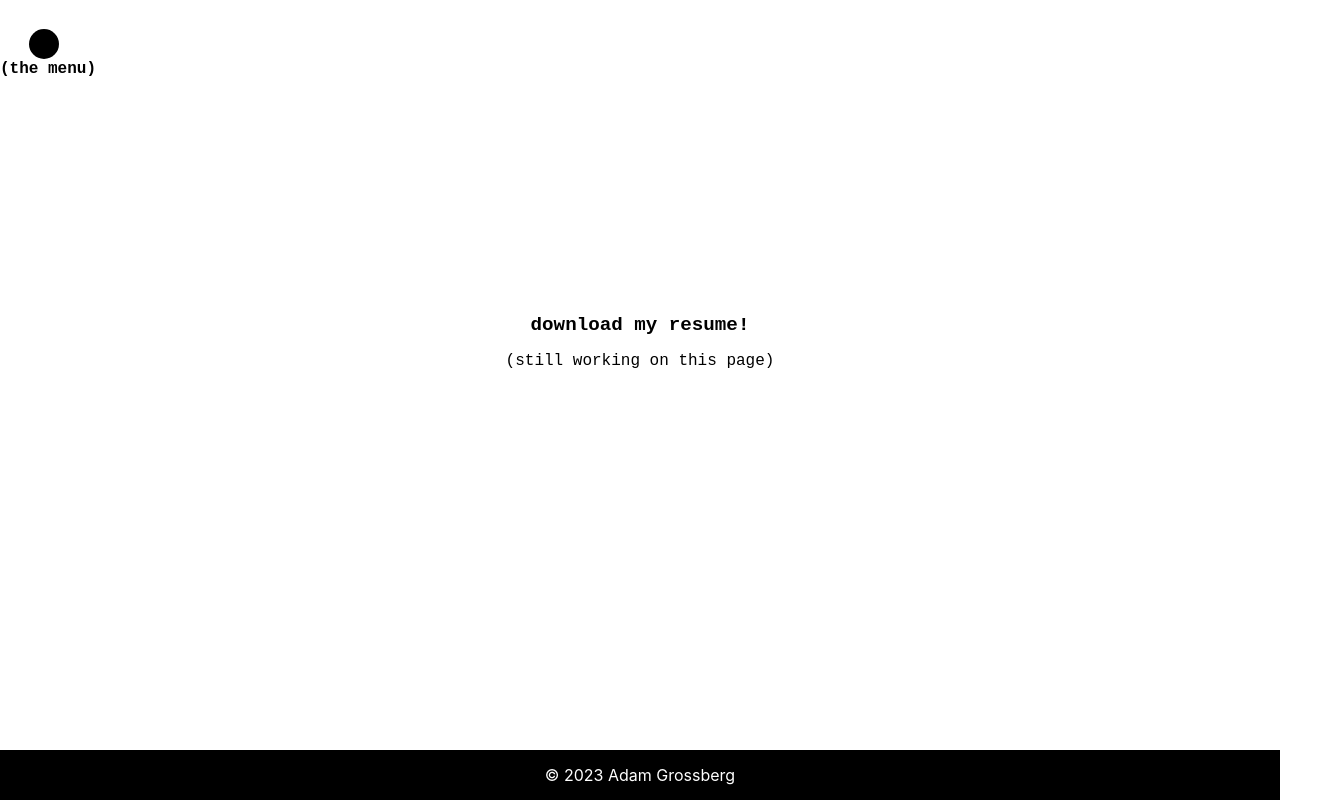
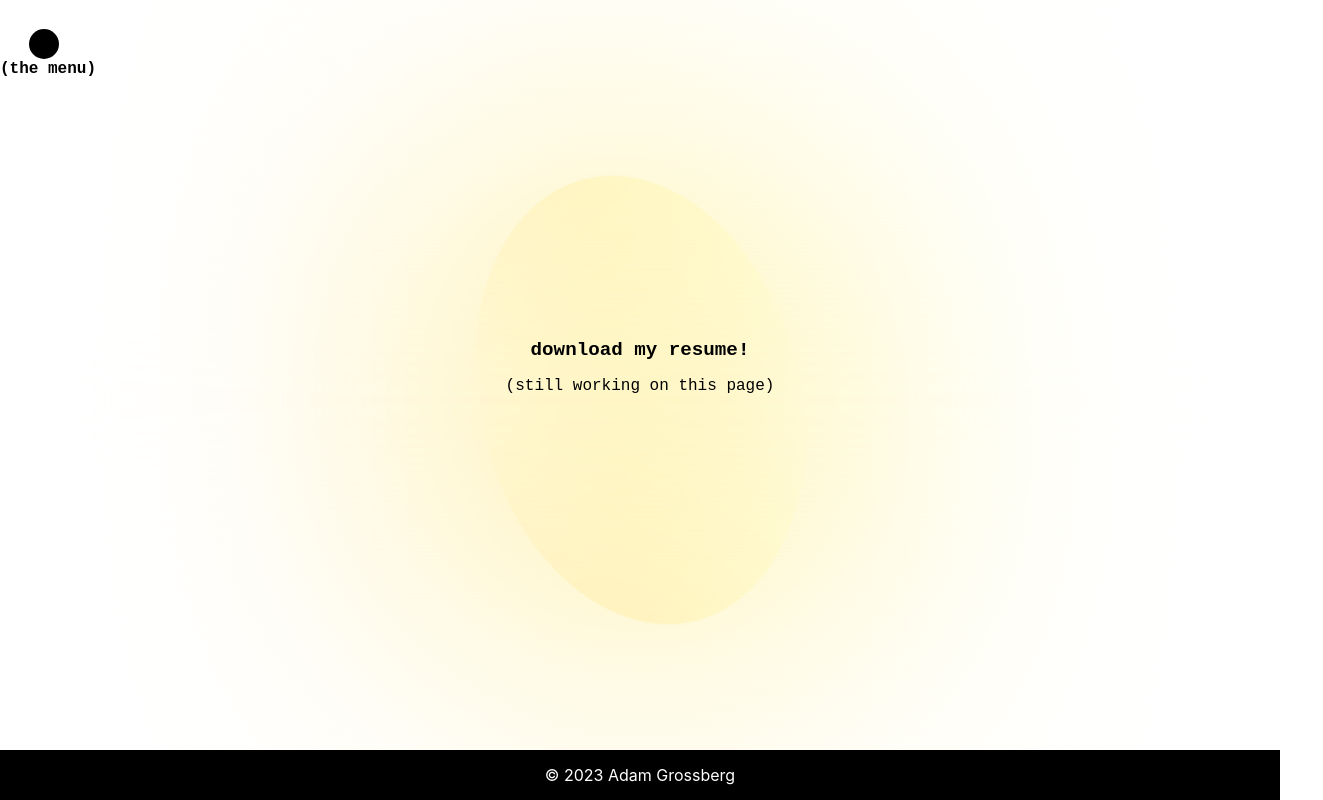
Before and after one commit to adamgrossberg/adamgrossberg.github.io, a React (Create React App) app in the folder portfolio-app/: page /resume in a window 1280 px wide. Shown: the whole page, 1323 px wide, since content can reach past the window. Built offline with nearby package versions, Linux system fonts and the light colour scheme.

Commit message:
added blob to resume

```diff
--- a/portfolio-app/src/components/Navbar.js
+++ b/portfolio-app/src/components/Navbar.js
@@ -10,10 +10,11 @@ function Navbar() {
 
     useEffect(() => {
         setExpandNavbar(false);
-        if (location.pathname === '/' || location.pathname === '/projects') {
+        if (location.pathname === '/' || location.pathname === '/projects' || location.pathname === '/resume') {
             document.documentElement.style.overflow = 'hidden';
         } else {
             document.documentElement.style.overflow = 'auto';
+            document.documentElement.style.overflowX = 'hidden';
         }
     }, [location])
 
--- a/portfolio-app/src/pages/projects.js
+++ b/portfolio-app/src/pages/projects.js
@@ -7,7 +7,7 @@ import '../styles/Projects.css';
 function Projects() {
     return (
         <div className='projects'>
-            <Blob color1='coral' color2='indianred'/>
+            <Blob color1='#ffbae5' color2='#ff8787'/>
             <h1>my personal projects</h1>
             <div className='projectList'>
                 {ProjectList.map((project, index) => {
--- a/portfolio-app/src/pages/resume.js
+++ b/portfolio-app/src/pages/resume.js
@@ -1,10 +1,12 @@
 import React from 'react';
 import '../styles/Resume.css'
 import resume from '../assets/resume.pdf'
+import Blob from '../components/Blob'
 
 function Resume() {
     return (
         <div className='resume'>
+            <Blob color1='#ffff73' color2='#ffc526' />
             <div className='download'>
                 <a download='Adam T. Grossberg Resume.pdf' href={resume}>download my <span id='resText'>resume</span>!</a>
             </div>
--- a/portfolio-app/src/styles/Blob.css
+++ b/portfolio-app/src/styles/Blob.css
@@ -23,7 +23,7 @@
     left: 50%;
     top: 50%;
     translate: -50% -50%;
-    z-index: -2;
+    z-index: -1001;
 }
 
 #blur {
@@ -32,6 +32,6 @@
   position: absolute;
   top: 0;
   left: 0;
-  z-index: -1;
+  z-index: -1000;
   backdrop-filter: blur(12vmax);
 }
--- a/portfolio-app/src/styles/Footer.css
+++ b/portfolio-app/src/styles/Footer.css
@@ -6,6 +6,7 @@
   justify-content: center;
   align-items: center;
   flex-direction: column;
+  position: relative;
 }
 
 .socialMedia svg {
--- a/portfolio-app/src/styles/Home.css
+++ b/portfolio-app/src/styles/Home.css
@@ -1,6 +1,6 @@
 .home {
   width: 100%;
-  height: calc(100vh - 150px);
+  height: calc(100vh - 50px);
   max-width: 100vw;
   overflow-x: hidden;
   align-items: center;
@@ -12,7 +12,7 @@
 .about {
   position: relative;
   width: 100%;
-  min-height: calc(100vh - 150px);
+  min-height: calc(100vh - 50px);
   display: flex;
   flex-direction: column;
   justify-content: center;
--- a/portfolio-app/src/styles/Navbar.css
+++ b/portfolio-app/src/styles/Navbar.css
@@ -1,10 +1,11 @@
 .navbar {
   width: 100%;
   height: 100px;
-  position: sticky;
+  position: absolute;
   top: 0;
   font-family:'Courier New', Courier, monospace;
   font-weight: bold;
+  z-index: 1000;
 }
 
 .linksContainer {
--- a/portfolio-app/src/styles/ProjectDisplay.css
+++ b/portfolio-app/src/styles/ProjectDisplay.css
@@ -1,6 +1,6 @@
 .project {
   width: 100%;
-  min-height: calc(100vh - 150px);
+  min-height: calc(100vh - 50px);
   display: flex;
   justify-content: center;
   align-items: center;
--- a/portfolio-app/src/styles/Projects.css
+++ b/portfolio-app/src/styles/Projects.css
@@ -6,6 +6,7 @@
     align-items: center;
     flex-direction: column;
     font-family: 'Courier New', Courier, monospace;
+    padding-top: 100px;
   }
   .projects .projectTitle {
     text-align: center;
--- a/portfolio-app/src/styles/Resume.css
+++ b/portfolio-app/src/styles/Resume.css
@@ -1,15 +1,13 @@
 .resume {
-    position: relative;
-    top: -75px;
-    min-height: calc(100vh - 150px);
+    width: 100%;
+    height: calc(100vh - 50px);
+    max-width: 100vw;
+    font-family:'Courier New', Courier, monospace;
+    color: black;
     text-align: center;
     display: flex;
     flex-direction: column;
     justify-content: center;
-    font-family: 'Courier New', Courier, monospace;
-    margin: 0;
-    padding: 0;
-    z-index: -1;
 }
 
 .download {
```
